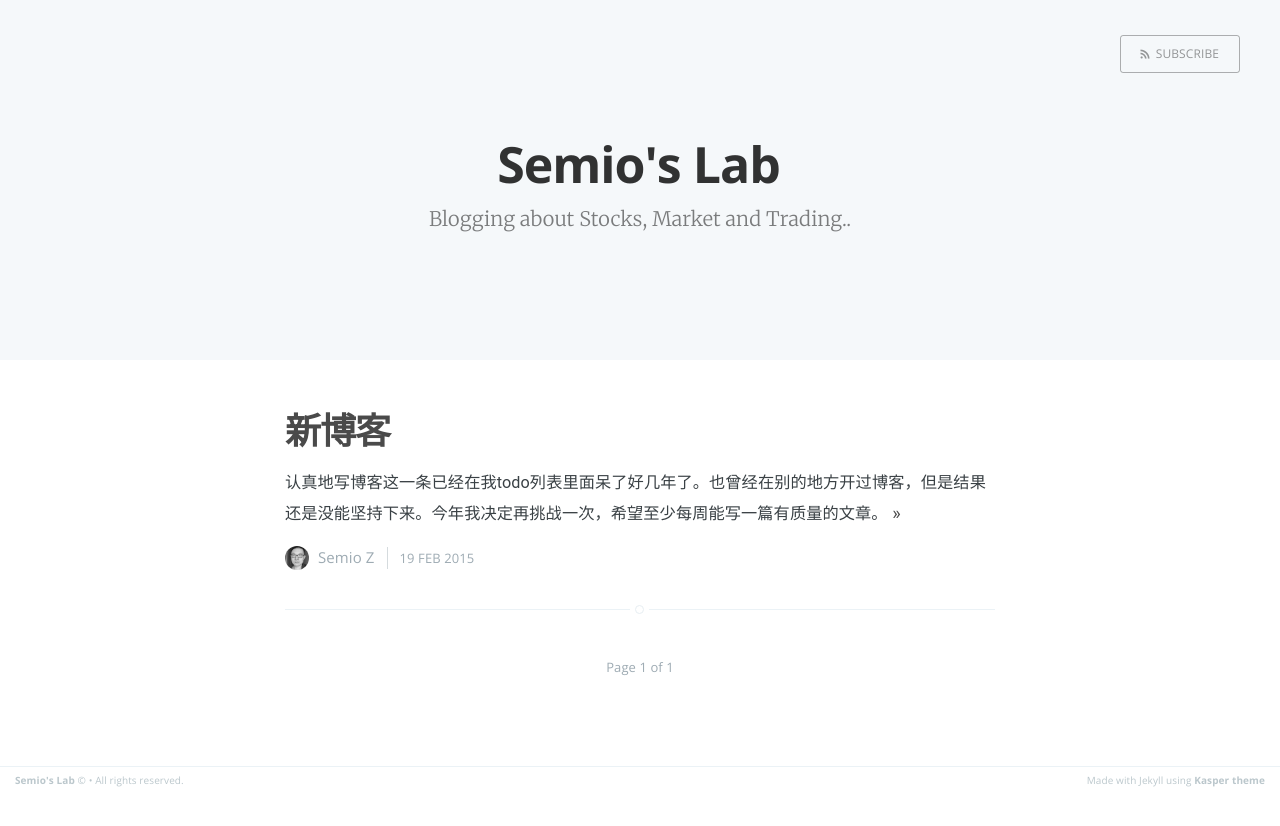
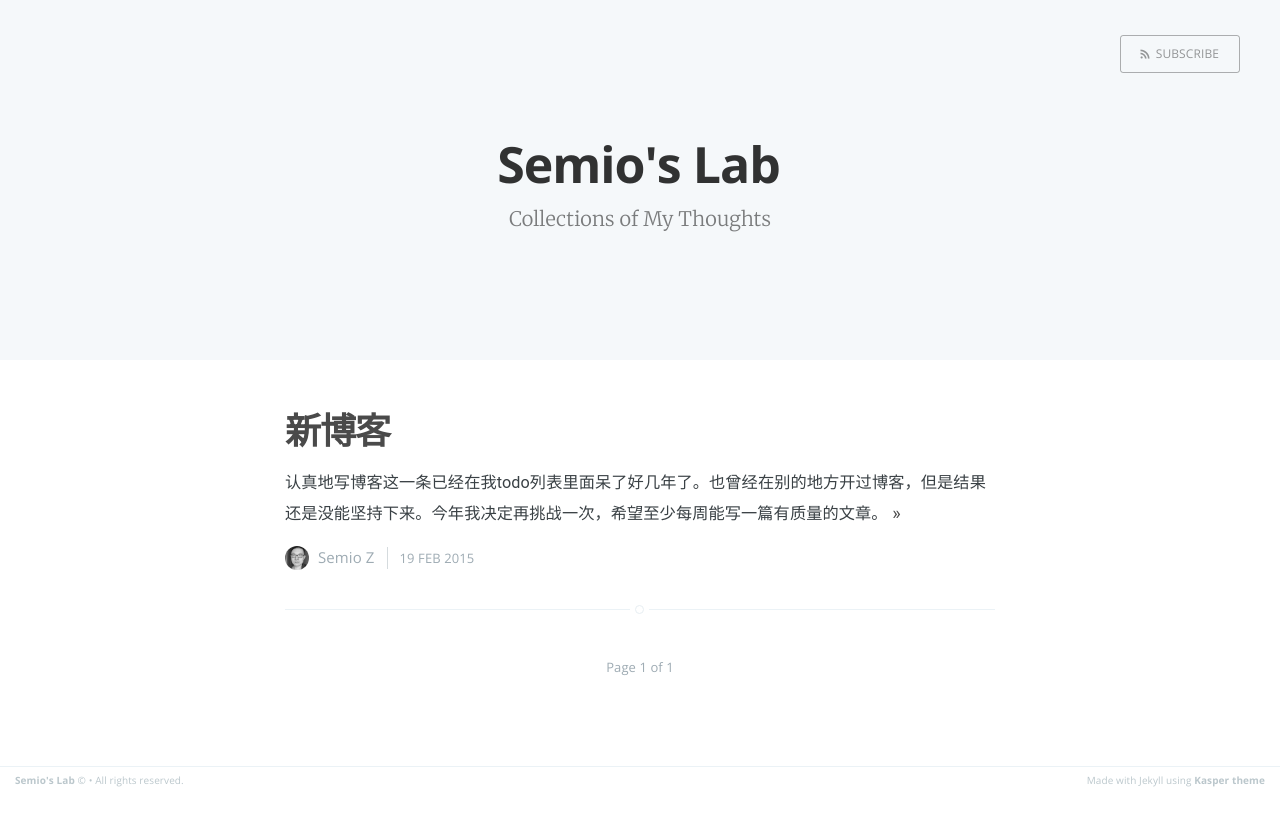
Before and after one commit to semio/semio.github.io, a Jekyll site: the page built from index.html, in a window 1280 px wide. Shown: the top 826 px of the page. Built offline with Jekyll 4.4.1, drawn with Linux system fonts in a browser that asks for light colours; Markdown is read by kramdown in place of the engine named in the settings; the list of posts is cut into pages by our own code.

Commit message:
minor changes

```diff
--- a/_config.yml
+++ b/_config.yml
@@ -1,6 +1,6 @@
 name: Semio's Lab
-description: Blogging about Stocks, Market and Trading.
-meta_description: "Blogging about Stocks, Market and Trading."
+description: Collections of My Thoughts
+meta_description: "Blogging about Technologies, Stock Market/Trading."
 
 markdown: redcarpet
 highlighter: pygments
--- a/index.html
+++ b/index.html
@@ -17,7 +17,7 @@ cover: false
         <div class="main-header-content inner">
             <h1 class="page-title">{{ site.name }}</h1>
             <h2 class="page-description">
-                {% if site.description %} {{ site.description }}. {% endif %}
+                {% if site.description %} {{ site.description }} {% endif %}
                 {% if page.about %} <a href='{{ site.baseurl }}{{ page.about }}'> About me </a> {% endif %}
             </h2>
         </div>
```
Also changed, not shown: 3 other files.
